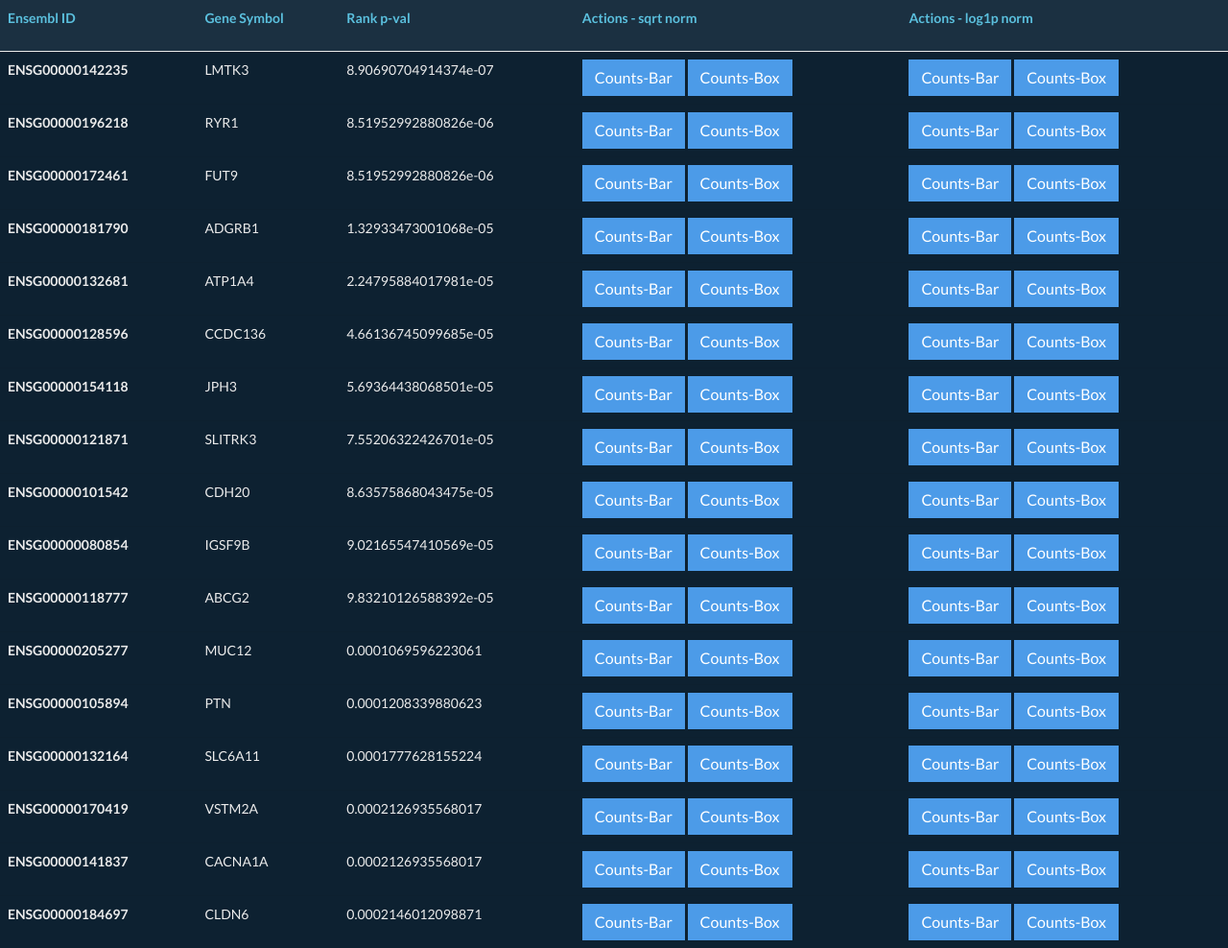
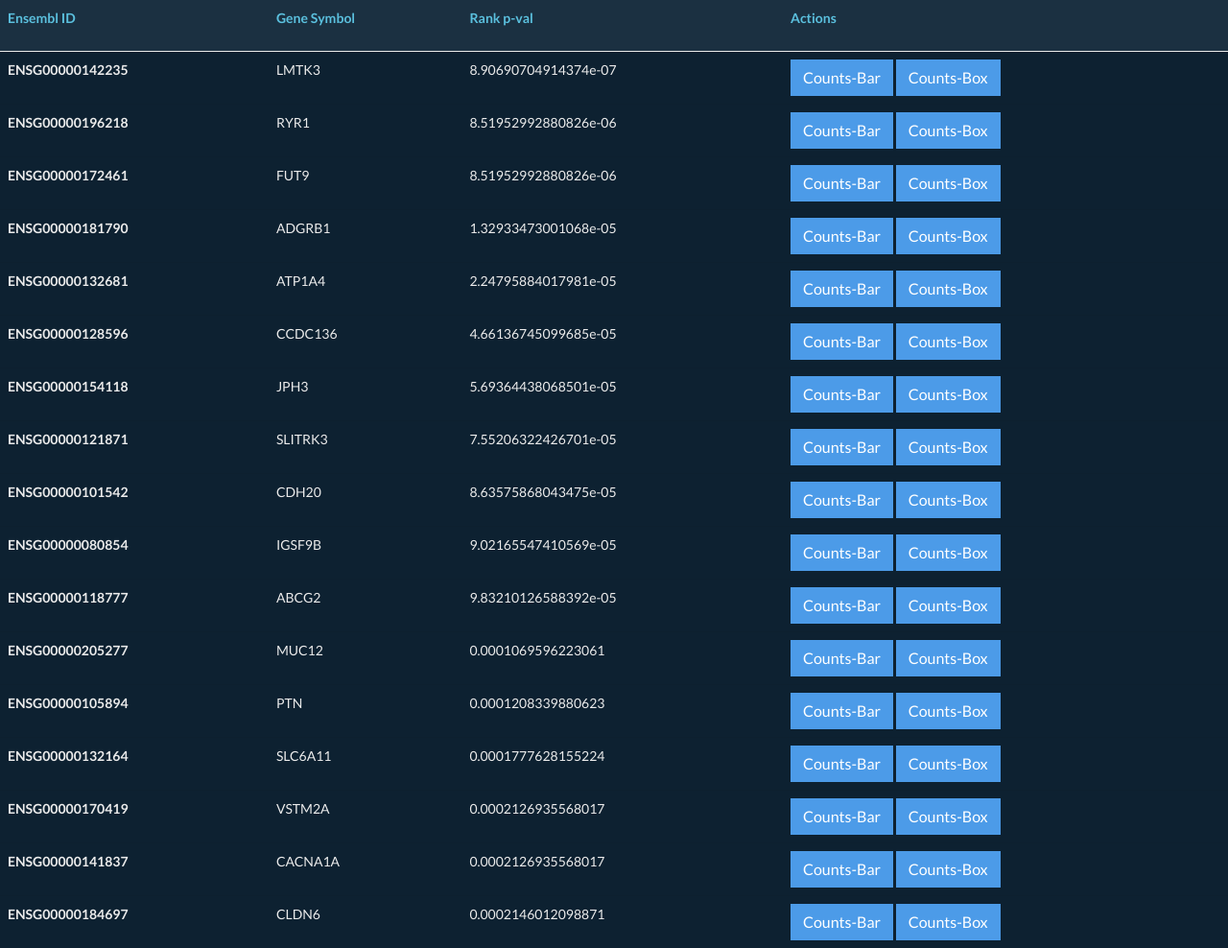
Before and after one commit to zgr2788/crossBBR_display, a FastAPI app: page / in a window 1280 px wide. Shown: the part 90-1078 px from the top of the page at 96% size. Run offline with FastAPI, Linux system fonts and the light colour scheme; parts of the project's set-up code (start-up, migrations or seed data) failed here and were passed over; some libraries are stand-ins or nearby versions.

Commit message:
Add mask for non vital tissue boxplots

```diff
--- a/Templates/display_home.html
+++ b/Templates/display_home.html
@@ -17,7 +17,7 @@
     <!-- navbar -->
     <nav class="navbar navbar-expand-lg navbar-dark bg-dark">
       <div class="container-fluid">
-        <a class="navbar-brand" href="#"><h1><p class="text-primary">Aggregation Results Explorer</p></h1></a>
+        <a class="navbar-brand" href=""><h1><p class="text-primary">Aggregation Results Explorer</p></h1></a>
         <button class="navbar-toggler" type="button" data-bs-toggle="collapse" data-bs-target="#navbarColor01" aria-controls="navbarColor01" aria-expanded="false" aria-label="Toggle navigation">
           <span class="navbar-toggler-icon"></span>
         </button>
@@ -48,8 +48,7 @@
           <th scope="col"><p class="text-info">Ensembl ID</p></th>
           <th scope="col"><p class="text-info">Gene Symbol</p></th>
           <th scope="col"><p class="text-info">Rank p-val</p></th>
-          <th scope="col"><p class="text-info">Actions - sqrt norm</p></th>
-          <th scope="col"><p class="text-info">Actions - log1p norm</p></th>
+          <th scope="col"><p class="text-info">Actions</p></th>
         </tr>
       </thead>
       <tbody>
@@ -59,12 +58,8 @@
           <td>{{ val['gene_names'] }}</td>
           <td>{{ val['Score'] }}</td>
           <td>
-            <a href="/barplot/{{ val['Name'] }}/sqrt" class="btn btn-primary">Counts-Bar</a>
-            <a href="/boxplot/{{ val['Name'] }}/sqrt" class="btn btn-primary">Counts-Box</a>
-          </td>
-          <td>
-            <a href="/barplot/{{ val['Name'] }}/log1p" class="btn btn-primary">Counts-Bar</a>
-            <a href="/boxplot/{{ val['Name'] }}/log1p" class="btn btn-primary">Counts-Box</a>
+            <a href="/plots/barplot/{{ val['Name'] }}/" class="btn btn-primary">Counts-Bar</a>
+            <a href="/plots/boxplot/{{ val['Name'] }}/" class="btn btn-primary">Counts-Box</a>
           </td>
 
         </tr>
--- a/main.py
+++ b/main.py
@@ -27,18 +27,18 @@ async def search_main(request: _fastapi.Request, search_string : str = _fastapi.
     return templates.TemplateResponse('display_home.html', context = {'request' : request, 'genes_df' : gene_list})
 
 
-@app.get("/barplot/{gene_id}/{norm}")
-async def bar_plot(request: _fastapi.Request, gene_id: str, norm : str):
+@app.get("/plots/barplot/{gene_id}/")
+async def bar_plot(request: _fastapi.Request, gene_id: str):
     counts_dict, gene_id = await _services.fetchCounts(gene_id)
 
-    await _services.fetchCountsPlot(counts_dict, gene_id, norm)
+    await _services.fetchCountsPlot(counts_dict, gene_id)
 
-    return templates.TemplateResponse(gene_id + "_counts_" + norm + ".html", context={'request' : request})
+    return templates.TemplateResponse(gene_id + "_counts_log1p" + ".html", context={'request' : request})
 
-@app.get("/boxplot/{gene_id}/{norm}")
-async def box_plot(request: _fastapi.Request, gene_id: str, norm : str):
+@app.get("/plots/boxplot/{gene_id}/")
+async def box_plot(request: _fastapi.Request, gene_id: str):
     counts_dict, gene_id = await _services.fetchCounts(gene_id)
 
-    await _services.fetchCountsBoxPlot(counts_dict, gene_id, norm)
+    await _services.fetchCountsBoxPlot(counts_dict, gene_id)
 
-    return templates.TemplateResponse(gene_id + "_counts_boxplot_" + norm + ".html", context={'request' : request})
+    return templates.TemplateResponse(gene_id + "_counts_boxplot_log1p" + ".html", context={'request' : request})
--- a/services.py
+++ b/services.py
@@ -54,7 +54,7 @@ async def fetchCounts(gene_id):
 
 # Precondition : counts -> dict from fetchCounts
 # Returns : plot for counts per tissue per sample
-async def fetchCountsPlot(counts_dict, gene_id, scale_type):
+async def fetchCountsPlot(counts_dict, gene_id, scale_type = "log1p"):
 
 
     fnames = list(counts_dict.keys())
@@ -119,7 +119,7 @@ async def fetchCountsPlot(counts_dict, gene_id, scale_type):
 
 # Precondition : counts -> dict from fetchCounts
 # Returns : boxplot for counts across 5 runs per tissue
-async def fetchCountsBoxPlot(counts_dict, gene_id, scale_type):
+async def fetchCountsBoxPlot(counts_dict, gene_id, scale_type = "log1p"):
 
 
     fnames = list(counts_dict.keys())
@@ -141,6 +141,14 @@ async def fetchCountsBoxPlot(counts_dict, gene_id, scale_type):
     for tissue in cols:
         tiss_count_list = [counts_dict[fname][tissue] for fname in fnames]
         data[tissue] = tiss_count_list
+
+    for key in list(data.keys()):
+        cur_list = data[key]
+        temp_avg = (max(cur_list) + min(cur_list)) / 2.0
+        cur_list = [cur_list[i] if cur_list[i] != 0 else temp_avg for i in range(len(cur_list))]
+        data[key] = cur_list
+
+    print(data)
 
     data_qtiles = {tissue : [_np.quantile(data[tissue], quant) for quant in [0.25,0.50,0.75]] for tissue in cols}
     qtile_col_list = [data_qtiles[tissue] for tissue in cols]
@@ -207,3 +215,7 @@ async def fetchCountsBoxPlot(counts_dict, gene_id, scale_type):
     p.xgrid.grid_line_color = None
 
     _io.save(p)
+
+
+def fetchCountsIntraVariancePlot(counts_dict, gene_id, scale_type = "log1p"):
+    pass
```
